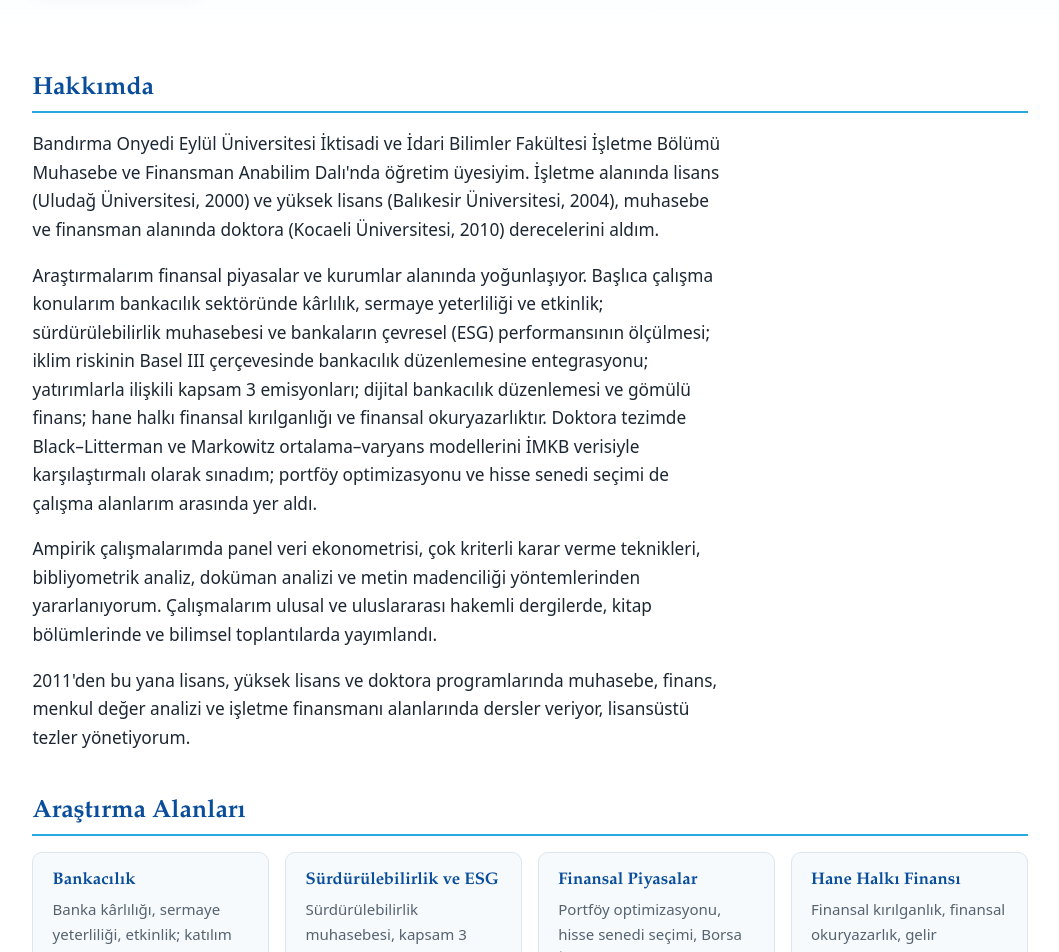
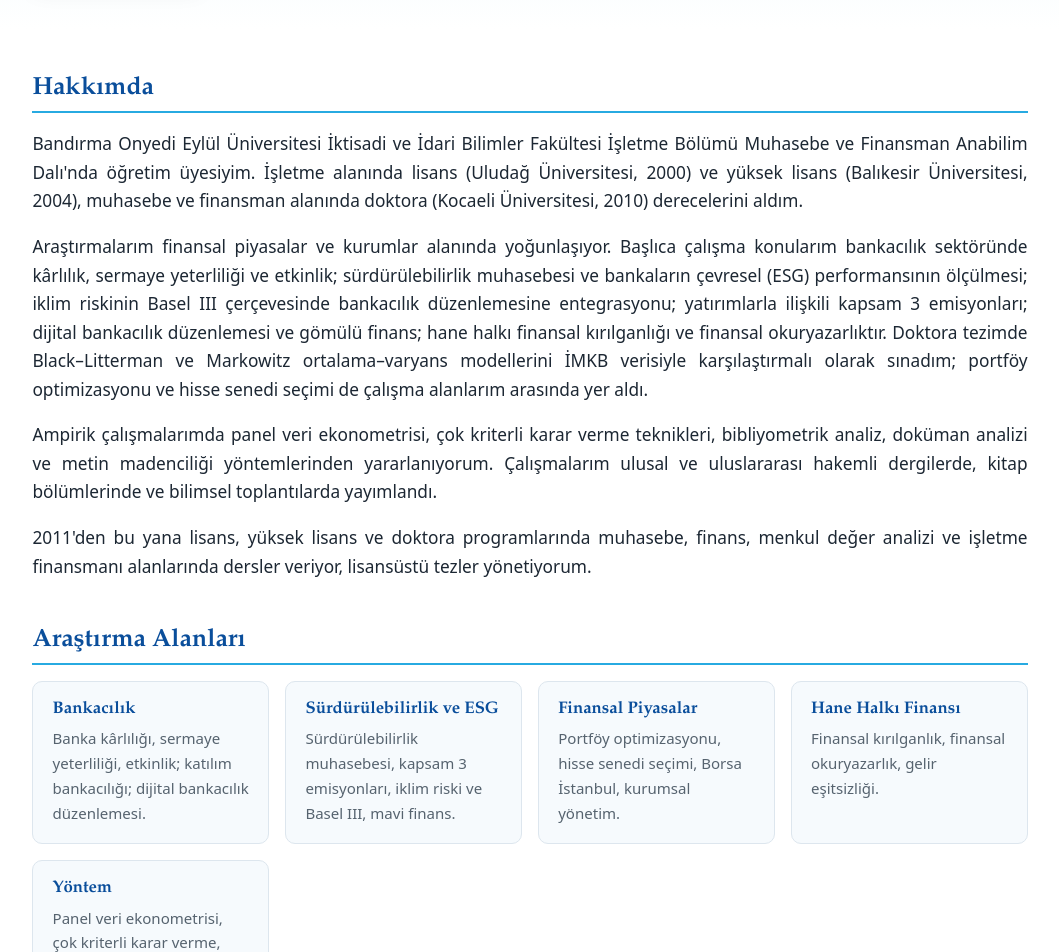
Before and after one commit to mmtcaliskan/mmtcaliskan.github.io, a plain HTML site: page index.html in a window 1280 px wide. Shown: the part 466-1418 px from the top of the page, without its empty margins (110-1169 px from the left). Drawn offline with Linux system fonts and the light colour scheme.

Commit message:
Add files via upload

```diff
--- a/assets/css/style.css
+++ b/assets/css/style.css
@@ -134,7 +134,7 @@ h2 { border-bottom: 2px solid var(--banu-cyan); }
   display: inline-block; font-size: .75rem; font-weight: 600; letter-spacing: .03em; color: var(--accent);
   background: var(--accent-soft); padding: .1rem .5rem; border-radius: 4px; margin-bottom: .4rem;
 }
-.lead { font-size: 1.08rem; max-width: 70ch; }
+.lead { font-size: 1.08rem; text-align: justify; hyphens: auto; -webkit-hyphens: auto; }
 .muted { color: var(--muted); }
 
 /* ---------- Zaman çizelgesi (özgeçmiş) ---------- */
```
